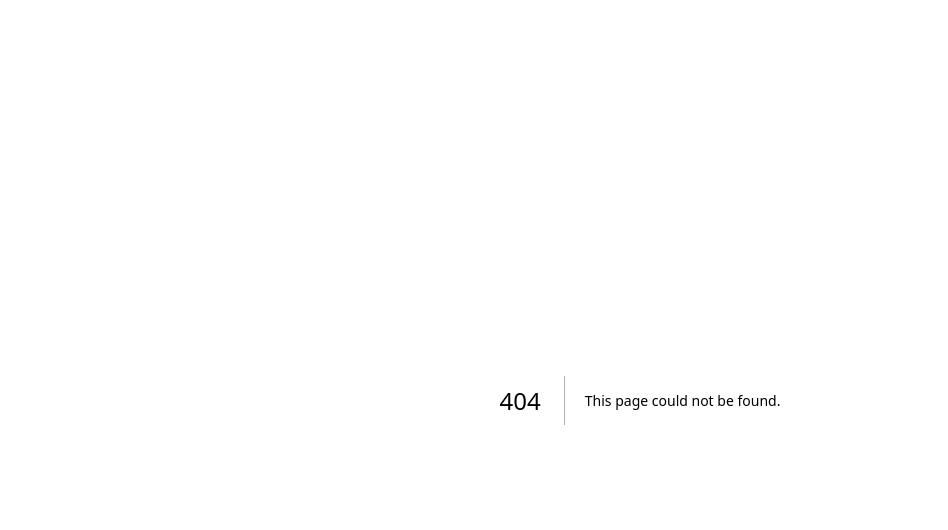
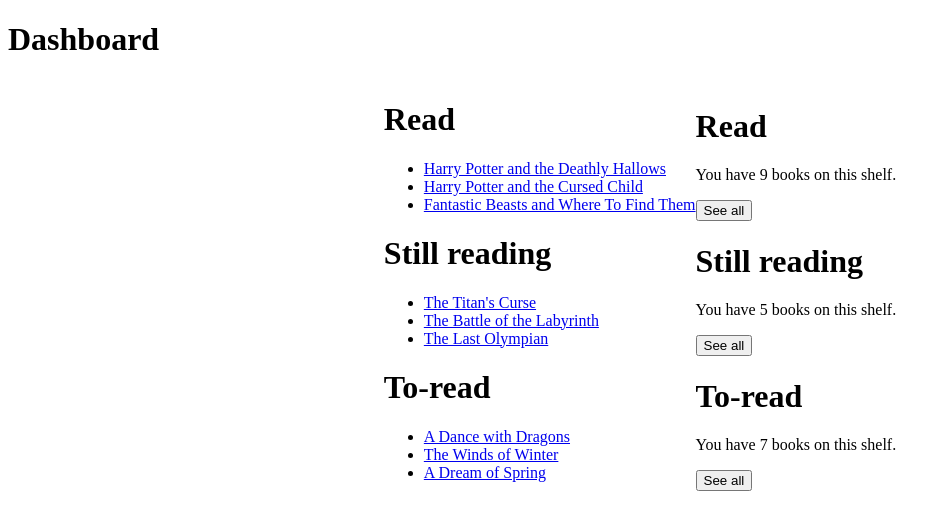
Before and after one commit to nunticha-ploy/booklect, a Next.js app: page /dashboard in a window 1280 px wide. Before the commit this address had no page. Shown: the top 530 px of the page, without its empty margins (0-948 px from the left). Built offline with nearby package versions, Linux system fonts and the light colour scheme.

Commit message:
Created dashboard

```diff
--- /dev/null
+++ b/pages/books/index.js
@@ -0,0 +1,47 @@
+import React from "react";
+import Link from "next/link";
+
+const BookList = ({ books_read, books_reading, books_toread }) => {
+  const last_read = books_read.slice((books_read.length-3), books_read.length);
+  const last_reading = books_reading.slice((books_reading.length-3), books_reading.length);
+  const last_toread = books_toread.slice((books_toread.length-3), books_toread.length);
+
+  return (
+    <div>
+    <div>
+      <h1>Read</h1>
+      <ul>
+        {last_read.map((book) => (
+          <li key={book.id}>
+            <Link href={`/books/${book.id}`}>{book.title}</Link>
+          </li>
+        ))}
+      </ul>
+    </div>
+
+<div>
+<h1>Still reading</h1>
+<ul>
+  {last_reading.map((book) => (
+    <li key={book.id}>
+      <Link href={`/books/${book.id}`}>{book.title}</Link>
+    </li>
+  ))}
+</ul>
+</div>
+
+<div>
+<h1>To-read</h1>
+<ul>
+  {last_toread.map((book) => (
+    <li key={book.id}>
+      <Link href={`/books/${book.id}`}>{book.title}</Link>
+    </li>
+  ))}
+</ul>
+</div>
+</div>
+  );
+}
+
+export default BookList;
--- /dev/null
+++ b/pages/books/stats.js
@@ -0,0 +1,22 @@
+import React from "react";
+import Link from "next/link";
+
+const BookStats = ({ books_read, books_reading, books_toread }) => {
+  return (
+    <div>
+      <h1>Read</h1>
+      <p>You have {books_read.length} books on this shelf.</p>
+      <button>See all</button>
+
+      <h1>Still reading</h1>
+      <p>You have {books_reading.length} books on this shelf.</p>
+      <button>See all</button>
+
+      <h1>To-read</h1>
+      <p>You have {books_toread.length} books on this shelf.</p>
+      <button>See all</button>
+    </div>
+  );
+}
+
+export default BookStats;
--- /dev/null
+++ b/pages/dashboard.js
@@ -0,0 +1,56 @@
+import React from "react";
+import BookList from "./books/index";
+import BookStats from "./books/stats";
+import styles from "./dashboard.module.css";
+
+const books_read = [
+  { id: 1, title: "Harry Potter and the Philosopher’s Stone" },
+  { id: 2, title: "Harry Potter and the Chamber of Secrets" },
+  { id: 3, title: "Harry Potter and the Prisoner of Azkaban" },
+  { id: 4, title: "Harry Potter and the Goblet of Fire" },
+  { id: 5, title: "Harry Potter and the Order of the Phoenix" },
+  { id: 6, title: "Harry Potter and the Half-Blood Prince" },
+  { id: 7, title: "Harry Potter and the Deathly Hallows" },
+  { id: 8, title: "Harry Potter and the Cursed Child" },
+  { id: 9, title: "Fantastic Beasts and Where To Find Them" },
+];
+
+const books_reading = [
+  { id: 1, title: "The Lightning Thief" },
+  { id: 2, title: "The Sea of Monsters" },
+  { id: 3, title: "The Titan's Curse" },
+  { id: 4, title: "The Battle of the Labyrinth" },
+  { id: 5, title: "The Last Olympian" },
+];
+
+const books_toread = [
+  { id: 1, title: "A Game of Thrones" },
+  { id: 2, title: "A Clash of Kings" },
+  { id: 3, title: "A Storm of Swords" },
+  { id: 4, title: "A Feast for Crows" },
+  { id: 5, title: "A Dance with Dragons" },
+  { id: 6, title: "The Winds of Winter" },
+  { id: 7, title: "A Dream of Spring" },
+];
+
+function Dashboard() {
+  return (
+    <div>
+      <div className={styles.header}>
+        <h1>Dashboard</h1>
+      </div>
+      <div className={styles.container}>
+        <div className={styles.booklist}>
+          <BookList
+            books_read={books_read} books_reading={books_reading} books_toread={books_toread} />
+        </div>
+        <div className={styles.bookstats}>
+          <BookStats
+            books_read={books_read} books_reading={books_reading} books_toread={books_toread} />
+        </div>
+      </div>
+    </div>
+  );
+}
+
+export default Dashboard;
--- /dev/null
+++ b/pages/dashboard.module.css
@@ -0,0 +1,19 @@
+.container {
+    display: flex;
+    flex-direction: row;
+    flex-wrap: wrap;
+    justify-content: center;
+    align-items: center;
+}
+
+/* .header {
+
+}
+
+.booklist {
+
+}
+
+.bookstats {
+
+} */
```
